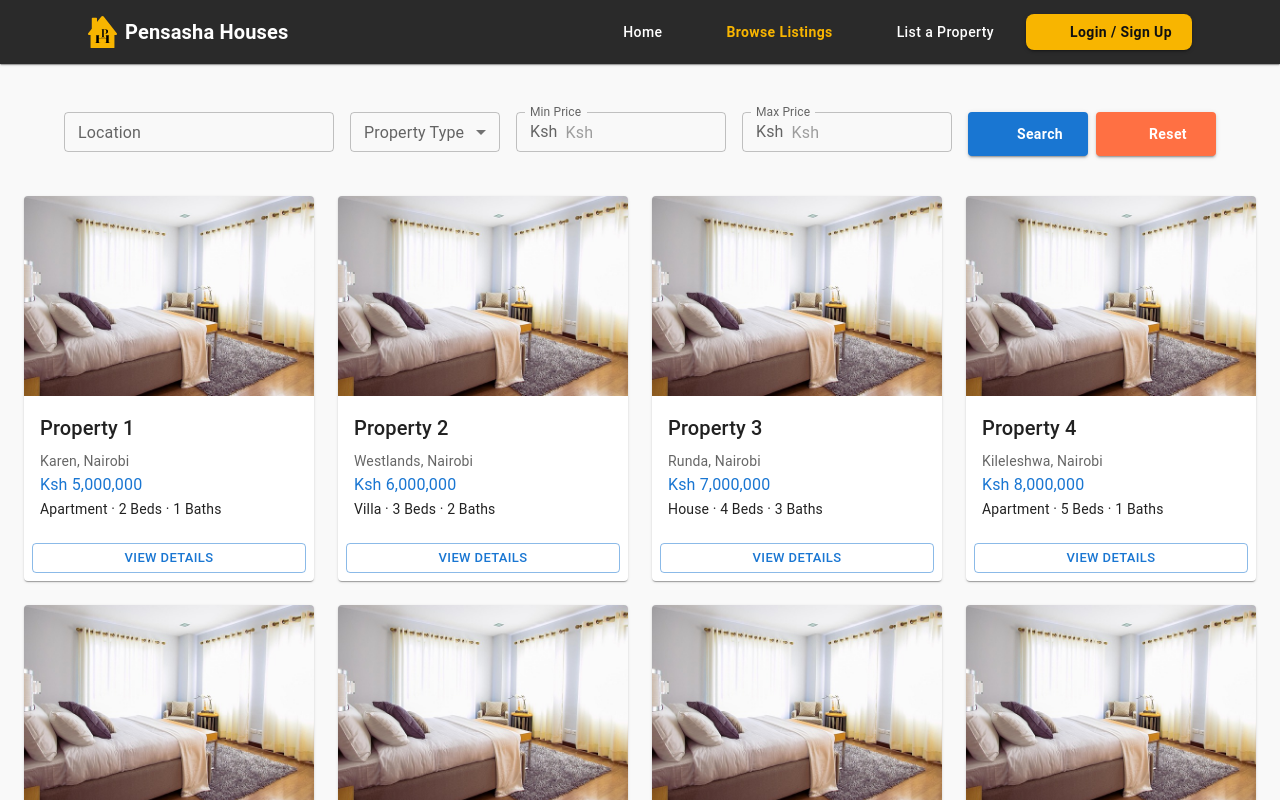
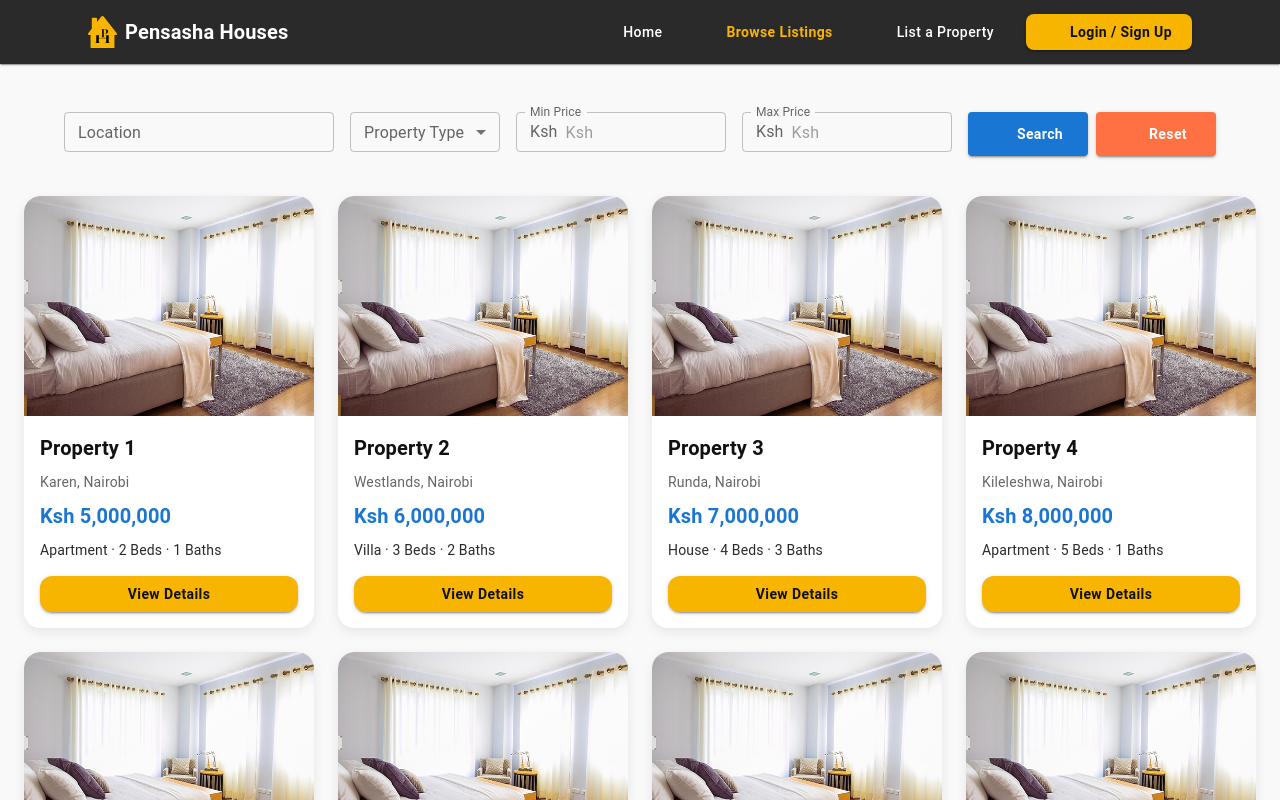
Before and after one commit to Sobunge/pensasha-houses, a React (Create React App) app in the folder frontend/: page /properties in a window 1280 px wide. Shown: the top 800 px of the page. Built offline with nearby package versions, Linux system fonts and the light colour scheme; some icons are missing.

Commit message:
adding styles for the property card

```diff
--- a/frontend/src/pages/ListingsPage/PropertyCard.jsx
+++ b/frontend/src/pages/ListingsPage/PropertyCard.jsx
@@ -1,5 +1,12 @@
 import React from "react";
-import { Card, CardContent, Typography, CardActions, Button, Box } from "@mui/material";
+import {
+  Card,
+  CardContent,
+  Typography,
+  CardActions,
+  Button,
+  Box,
+} from "@mui/material";
 
 export default function PropertyCard({ property }) {
   return (
@@ -8,16 +15,26 @@ export default function PropertyCard({ property }) {
         height: "100%",
         display: "flex",
         flexDirection: "column",
-        maxWidth: 350,
+        maxWidth: 360,
         margin: "0 auto",
+        borderRadius: "16px",
+        boxShadow: "0 4px 12px rgba(0,0,0,0.08)",
+        transition: "transform 0.25s ease, box-shadow 0.25s ease",
+        "&:hover": {
+          transform: "translateY(-6px)",
+          boxShadow: "0 8px 20px rgba(0,0,0,0.12)",
+        },
       }}
     >
       {/* Image Box */}
       <Box
         sx={{
+          position: "relative",
           width: "100%",
-          height: 200,          // fixed image height
+          height: 220,
           overflow: "hidden",
+          borderTopLeftRadius: "16px",
+          borderTopRightRadius: "16px",
         }}
       >
         <img
@@ -26,30 +43,50 @@ export default function PropertyCard({ property }) {
           style={{
             width: "100%",
             height: "100%",
-            objectFit: "cover", // crop to fill box without distortion
+            objectFit: "cover",
+            transition: "transform 0.3s ease",
           }}
         />
       </Box>
 
       {/* Content */}
-      <CardContent sx={{ flexGrow: 1 }}>
-        <Typography variant="h6" gutterBottom>
+      <CardContent sx={{ flexGrow: 1, p: 2 }}>
+        <Typography
+          variant="h6"
+          sx={{ fontWeight: 600, color: "#111111", mb: 1 }}
+        >
           {property.title}
         </Typography>
-        <Typography variant="body2" color="text.secondary">
+        <Typography variant="body2" sx={{ color: "#666", mb: 1 }}>
           {property.location}
         </Typography>
-        <Typography variant="subtitle1" color="primary">
+        <Typography
+          variant="h6"
+          sx={{ color: "#1976d2", fontWeight: 700, mb: 1 }}
+        >
           Ksh {property.price.toLocaleString()}
         </Typography>
-        <Typography variant="body2">
+        <Typography variant="body2" sx={{ color: "#2a2a2a" }}>
           {property.type} · {property.beds} Beds · {property.baths} Baths
         </Typography>
       </CardContent>
 
       {/* Button */}
-      <CardActions>
-        <Button size="small" variant="outlined" fullWidth>
+      <CardActions sx={{ p: 2, pt: 0 }}>
+        <Button
+          fullWidth
+          variant="contained"
+          sx={{
+            backgroundColor: "#f8b500",
+            color: "#111111",
+            fontWeight: 600,
+            textTransform: "none",
+            borderRadius: "12px",
+            "&:hover": {
+              backgroundColor: "#ffc62c",
+            },
+          }}
+        >
           View Details
         </Button>
       </CardActions>
```
